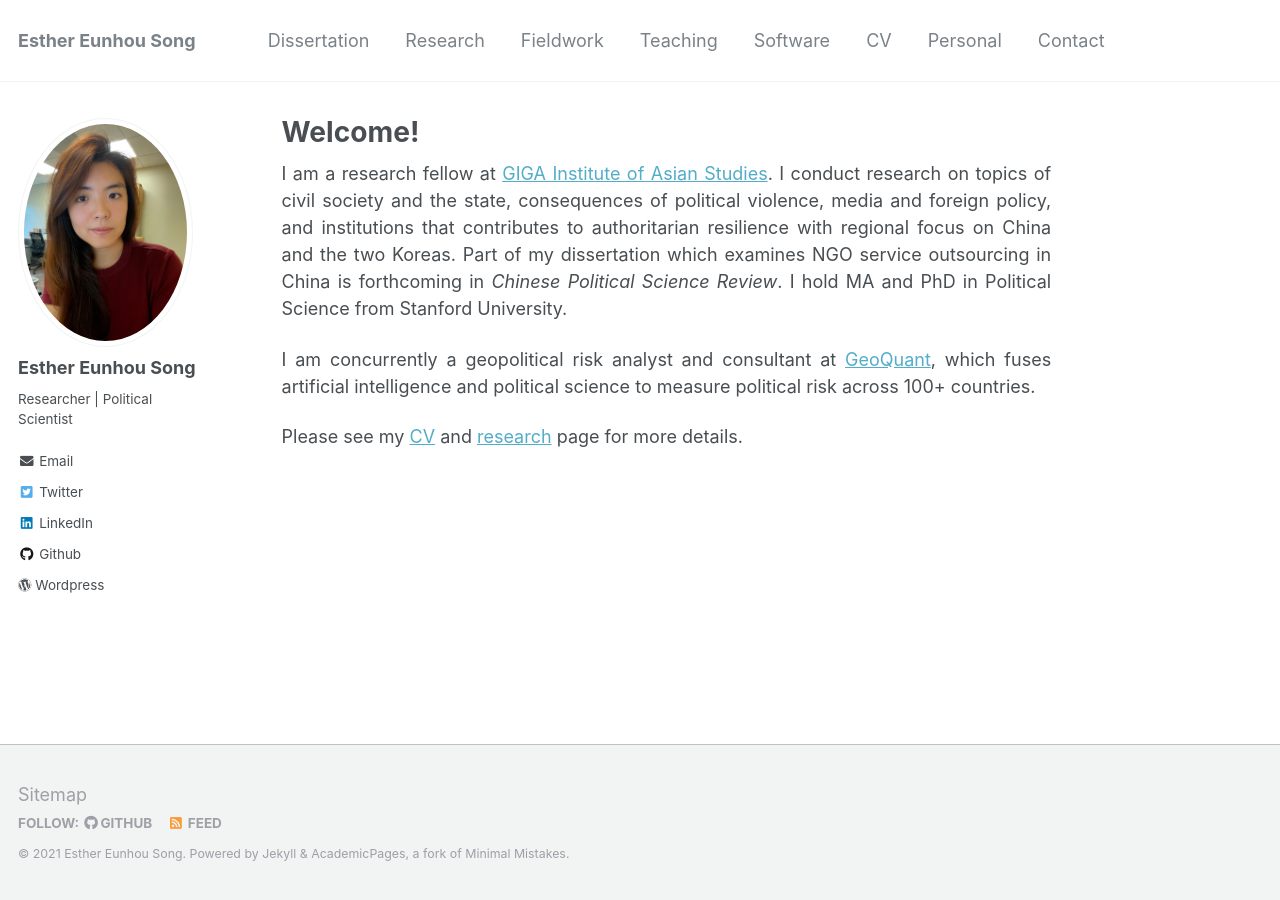
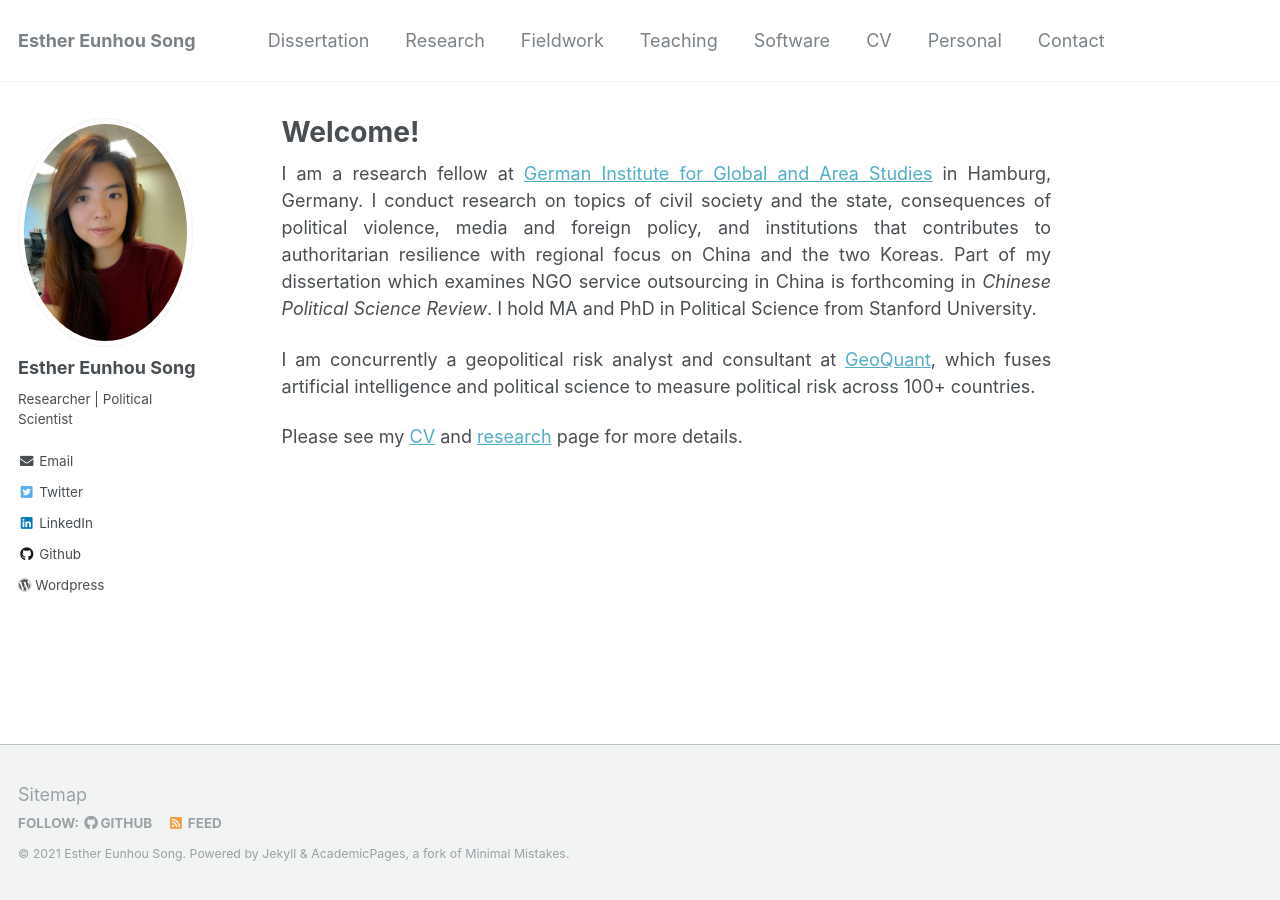
Before and after one commit to ehsong/ehsong.github.io, a Jekyll site: the page built from _pages/about.md, in a window 1280 px wide. Built offline with Jekyll 4.4.1, drawn with Linux system fonts in a browser that asks for light colours.

Commit message:
Update about.md

```diff
--- a/_pages/about.md
+++ b/_pages/about.md
@@ -7,7 +7,7 @@ redirect_from:
   - /about/
   - /about.html
 ---
-I am a research fellow at [GIGA Institute of Asian Studies](https://www.giga-hamburg.de/en/institutes/giga-institute-for-asian-studies/). I conduct research on topics of civil society and the state, consequences of political violence, media and foreign policy, and institutions that contributes to authoritarian resilience with regional focus on China and the two Koreas. Part of my dissertation which examines NGO service outsourcing in China is forthcoming in *Chinese Political Science Review*. I hold MA and PhD in Political Science from Stanford University.
+I am a research fellow at [German Institute for Global and Area Studies](https://www.giga-hamburg.de/en/) in Hamburg, Germany. I conduct research on topics of civil society and the state, consequences of political violence, media and foreign policy, and institutions that contributes to authoritarian resilience with regional focus on China and the two Koreas. Part of my dissertation which examines NGO service outsourcing in China is forthcoming in *Chinese Political Science Review*. I hold MA and PhD in Political Science from Stanford University.
 
 I am concurrently a geopolitical risk analyst and consultant at [GeoQuant](https://geoquant.com/), which fuses artificial intelligence and political science to measure political risk across 100+ countries.
 
```
